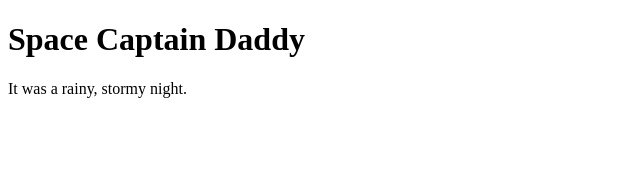
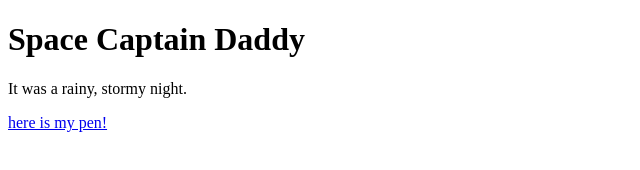
Before and after one commit to CastleGreySkull/wdd230, a plain HTML site: page index.html in a window 1280 px wide. Shown: the whole page, without its empty margins (0-640 px from the left). Drawn offline with Linux system fonts and the light colour scheme.

Commit message:
Added link per first week instructions

```diff
--- a/index.html
+++ b/index.html
@@ -8,5 +8,7 @@
 <h1>Space Captain Daddy</h1>
 <p>It was a rainy, stormy night.</p>
 
+<p><a href="https://codepen.io/CastleGreySkull/pen/eYjZbZR">here is my pen!</a></p>
+
 </body>
 </html>
```
